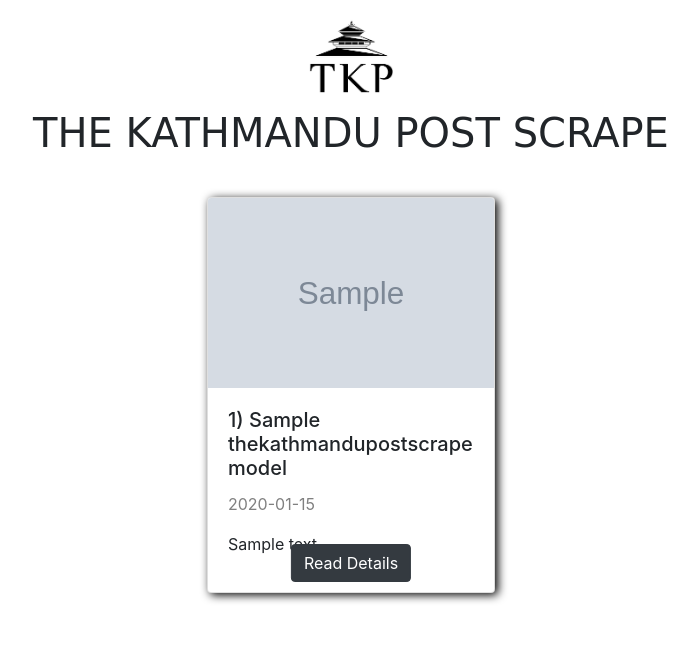
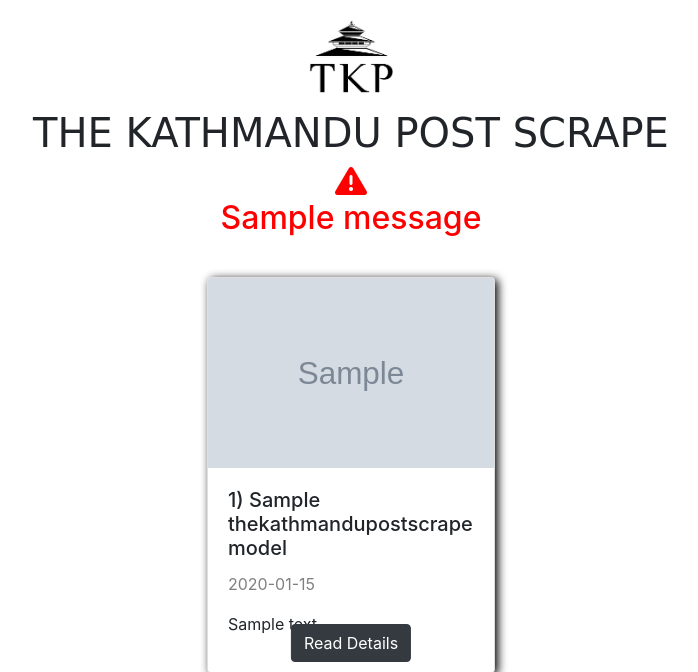
Before and after one commit to niraj-khatiwada/The-Kathmandu-Post-Scrape, a Django app: template The_Kathmandu_Post_Scrape/templates/homepage.html in a window 1280 px wide. Shown: the top 672 px of the page, without its empty margins (289-987 px from the left). Run offline with Django 3.2, Linux system fonts and the light colour scheme; the template is opened without the code that fills it: values that come from a table or form of the project are taken from there, others are empty; tables that the repository leaves empty hold one stand-in row (values such as "Sample post"); grey boxes marked "Sample" are stand-in pictures; one stand-in notice (Sample message) is shown; some libraries are stand-ins or nearby versions; some web fonts are replaced.

Commit message:
Improved

```diff
--- a/The_Kathmandu_Post_Scrape/templates/homepage.html
+++ b/The_Kathmandu_Post_Scrape/templates/homepage.html
@@ -5,6 +5,8 @@
     <meta name="viewport" content="width=device-width, initial-scale=1.0">
     <title>The Kathmandu Post Scrape</title>
     <link rel="stylesheet" href="https://stackpath.bootstrapcdn.com/bootstrap/4.4.1/css/bootstrap.min.css" integrity="sha384-Vkoo8x4CGsO3+Hhxv8T/Q5PaXtkKtu6ug5TOeNV6gBiFeWPGFN9MuhOf23Q9Ifjh" crossorigin="anonymous">
+     <!-- Font Awesome  -->
+    <script src="https://kit.fontawesome.com/7fdf96813a.js" crossorigin="anonymous"></script>
 
 </head>
 <style>
@@ -45,13 +47,27 @@
     .date{
         color: gray;
     }
-
-
+    .crawl_error_message{
+        text-align: center;
+        color: red;
+    }
+    i{
+        font-size: 200%;
+    }
 </style>
 <body>
     <br>
     <div class="title_img"><img src="/media/tkp.png" alt=".img"></div>
     <h1 class="Title">The Kathmandu Post Scrape</h1>
+    <!-- Crawl Error Message -->
+    {% if messages %}
+    <div class="crawl_error_message">
+        {% for message in messages %}
+        <i class="fas fa-exclamation-triangle"></i>
+        <h2>{{ message }}</h2>
+        {% endfor %}
+    </div>
+    {% endif %}
     <div class="flex-items">
         {% for row in items %}
         <div class="card" style="width: 18rem;">
```
Also changed, not shown: The_Kathmandu_Post_Scrape/scrape_app/views.py (+10 -5 lines).
